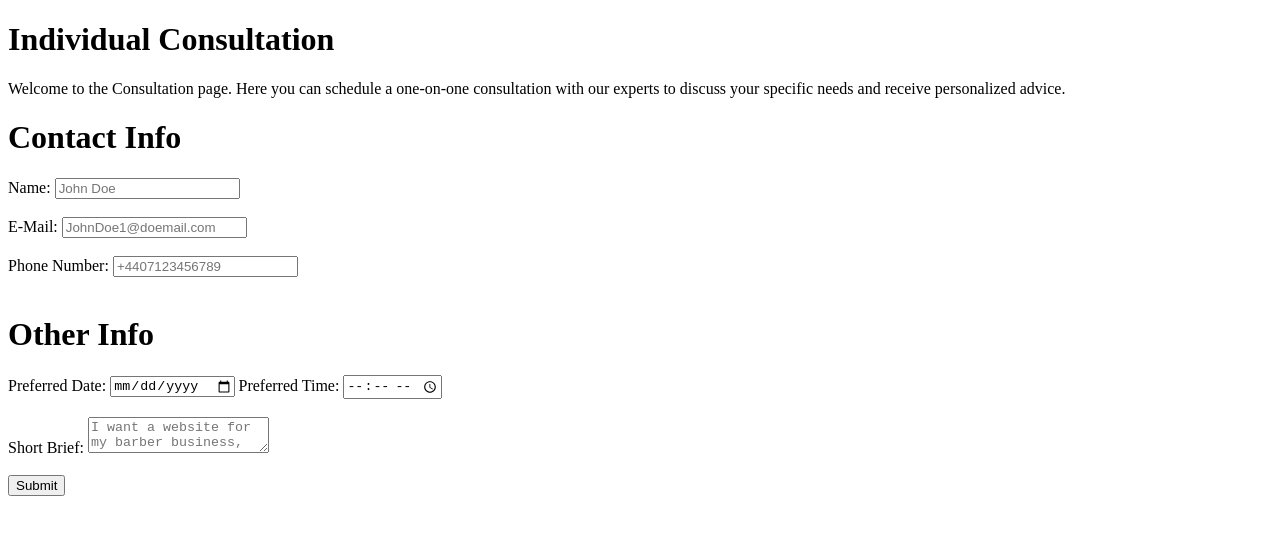
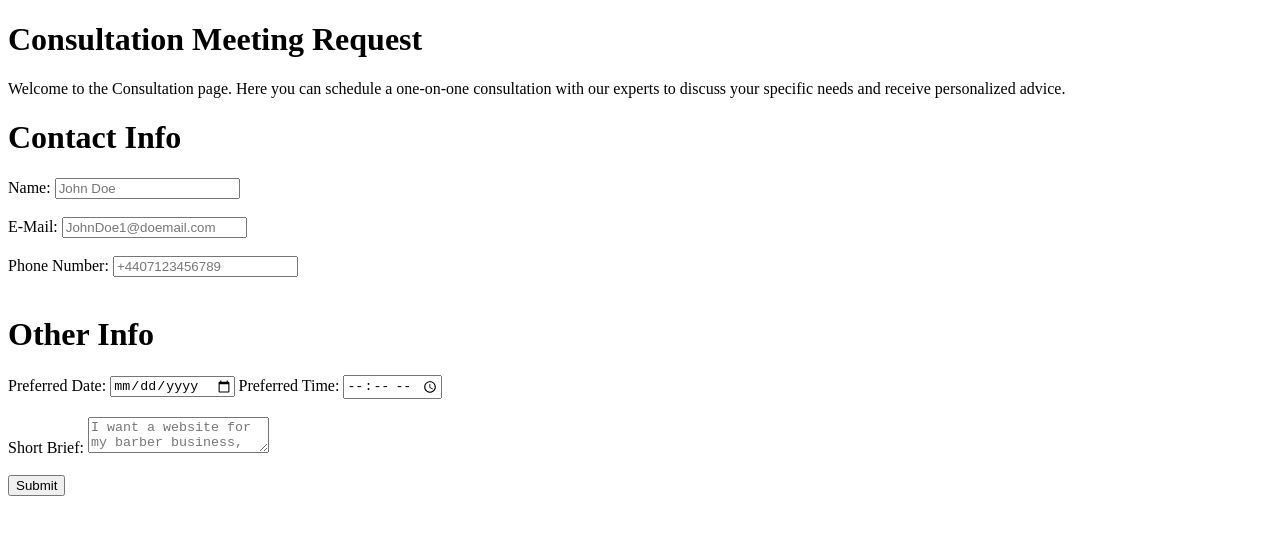
Before and after one commit to amroyakout/BizBloom, a plain HTML site: page index.html in a window 1280 px wide. Drawn offline with nearby package versions, Linux system fonts and the light colour scheme; files that its build step writes are made by us from their sources; files whose address does not match are found by name.

Commit message:
Update index.html

```diff
--- a/index.html
+++ b/index.html
@@ -14,7 +14,7 @@
 
 <div id="preSubmit">
 
-    <h1>Individual Consultation</h1>
+    <h1>Consultation Meeting Request</h1>
     <p>Welcome to the Consultation page. Here you can schedule a one-on-one consultation with our experts to discuss your specific needs and receive personalized advice.</p>
 
     <form id="detailsForm">
```
